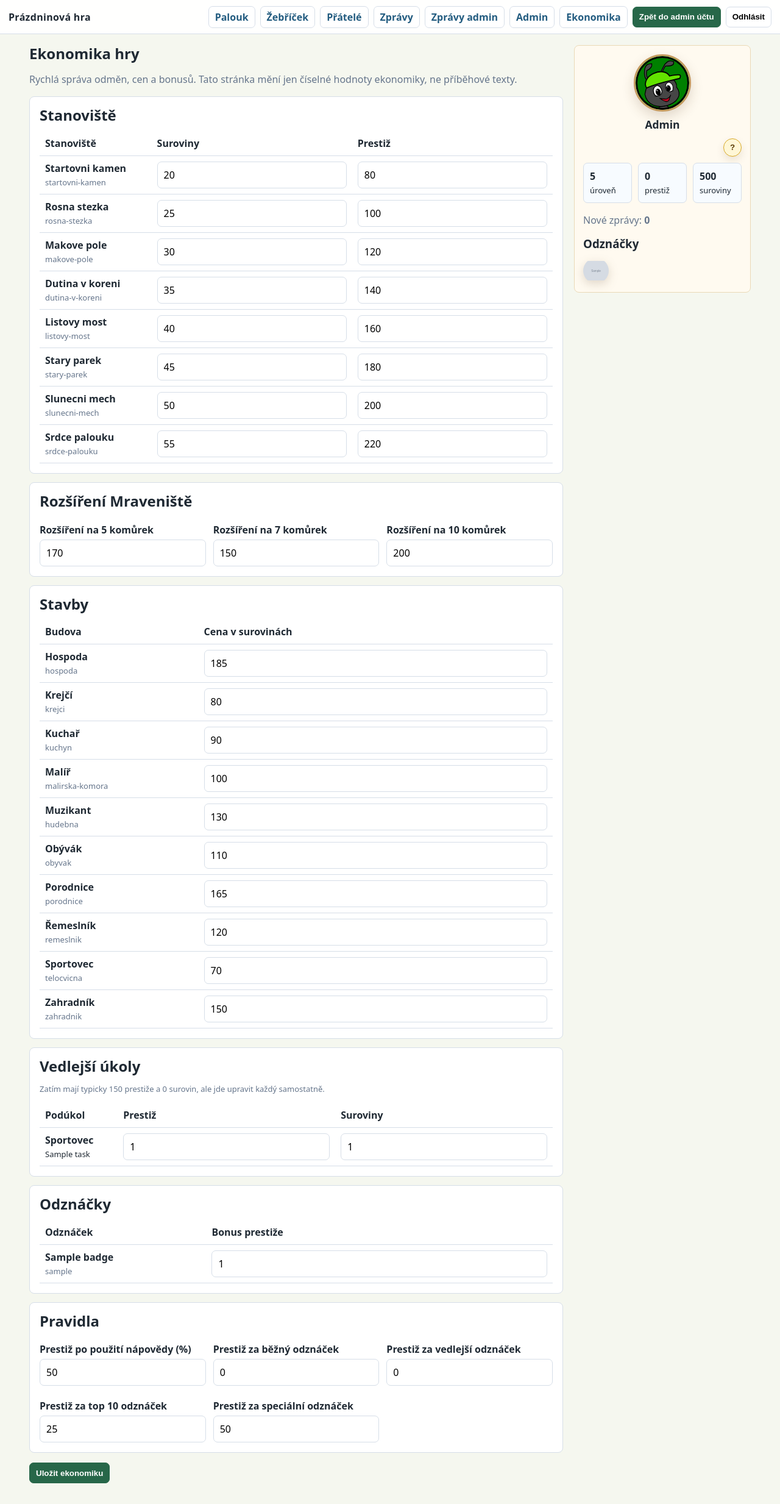
After one commit to osexep22/prazdninovahra, a Laravel app: page /admin/ekonomika in a window 1280 px wide. The commit adds this page. Shown: the whole page at 61% size. Run offline with Laravel 12, Linux system fonts and the light colour scheme; a user stored in the database is signed in; data comes from the database, SQL or seed files in the repository; tables that the repository leaves empty hold one stand-in row (values such as "Sample post"); grey boxes marked "Sample" are stand-in pictures; parts of the project's set-up code (start-up, migrations or seed data) failed here and were passed over; some libraries are stand-ins or nearby versions.

Commit message:
Centralize game economy and anthill upgrades

```diff
--- a/app/Http/Controllers/AdminController.php
+++ b/app/Http/Controllers/AdminController.php
@@ -2,6 +2,7 @@
 
 namespace App\Http\Controllers;
 
+use App\Services\EconomyService;
 use App\Support\AnswerNormalizer;
 use Illuminate\Http\RedirectResponse;
 use Illuminate\Http\Request;
@@ -15,6 +16,10 @@ use Illuminate\View\View;
 
 class AdminController extends Controller
 {
+    public function __construct(private readonly EconomyService $economy)
+    {
+    }
+
     private function guardAdmin(): void
     {
         abort_unless(Auth::check() && Auth::user()->role === 'admin', 403);
@@ -358,6 +363,141 @@ class AdminController extends Controller
         return back()->with('success', 'Oznámení vytvořeno.');
     }
 
+    public function economy(): View
+    {
+        $this->guardAdmin();
+
+        return view('admin.economy', [
+            'settings' => $this->economy->allSettings(),
+            'locations' => DB::table('locations')->orderBy('sort_order')->get(['id', 'name', 'slug', 'reward_resources', 'reward_prestige']),
+            'buildings' => DB::table('buildings')->orderBy('name')->get(['id', 'name', 'slug', 'cost_resources']),
+            'buildingTasks' => DB::table('building_tasks')
+                ->join('buildings', 'buildings.id', '=', 'building_tasks.building_id')
+                ->select('building_tasks.id', 'building_tasks.title', 'building_tasks.reward_prestige', 'building_tasks.reward_resources', 'buildings.name as building_name')
+                ->orderBy('buildings.name')
+                ->orderBy('building_tasks.sort_order')
+                ->get(),
+            'badges' => DB::table('badges')->orderBy('slug')->get(['id', 'slug', 'name', 'prestige_bonus']),
+        ]);
+    }
+
+    public function updateEconomy(Request $request): RedirectResponse
+    {
+        $this->guardAdmin();
+        $data = $request->validate([
+            'locations' => ['array'],
+            'locations.*.reward_resources' => ['required', 'integer', 'min:0'],
+            'locations.*.reward_prestige' => ['required', 'integer', 'min:0'],
+            'settings' => ['array'],
+            'settings.*' => ['required', 'integer', 'min:0'],
+            'buildings' => ['array'],
+            'buildings.*.cost_resources' => ['required', 'integer', 'min:0'],
+            'building_tasks' => ['array'],
+            'building_tasks.*.reward_prestige' => ['required', 'integer', 'min:0'],
+            'building_tasks.*.reward_resources' => ['required', 'integer', 'min:0'],
+            'badges' => ['array'],
+            'badges.*.prestige_bonus' => ['required', 'integer', 'min:0'],
+        ]);
+
+        DB::transaction(function () use ($data) {
+            foreach (($data['locations'] ?? []) as $id => $reward) {
+                DB::table('locations')->where('id', (int) $id)->update([
+                    'reward_resources' => (int) $reward['reward_resources'],
+                    'reward_prestige' => (int) $reward['reward_prestige'],
+                    'updated_at' => now(),
+                ]);
+            }
+
+            $this->economy->updateSettings($data['settings'] ?? []);
+
+            if (array_key_exists('badge.location.prestige_bonus', $data['settings'] ?? [])) {
+                DB::table('badges')->where('slug', 'like', 'lokace-%')->update([
+                    'prestige_bonus' => (int) $data['settings']['badge.location.prestige_bonus'],
+                    'updated_at' => now(),
+                ]);
+            }
+            if (array_key_exists('badge.top10.prestige_bonus', $data['settings'] ?? [])) {
+                DB::table('badges')->where('slug', 'like', 'top-10-%')->update([
+                    'prestige_bonus' => (int) $data['settings']['badge.top10.prestige_bonus'],
+                    'updated_at' => now(),
+                ]);
+            }
+            if (array_key_exists('badge.building_task.prestige_bonus', $data['settings'] ?? [])) {
+                DB::table('badges')
+                    ->whereIn('slug', ['vsechny-ukoly-budovy', 'prvni-budova', 'pet-budov'])
+                    ->update([
+                        'prestige_bonus' => (int) $data['settings']['badge.building_task.prestige_bonus'],
+                        'updated_at' => now(),
+                    ]);
+            }
+            if (array_key_exists('badge.special.prestige_bonus', $data['settings'] ?? [])) {
+                DB::table('badges')->where('slug', 'adminsky-odznacek')->update([
+                    'prestige_bonus' => (int) $data['settings']['badge.special.prestige_bonus'],
+                    'updated_at' => now(),
+                ]);
+            }
+
+            foreach (($data['buildings'] ?? []) as $id => $building) {
+                DB::table('buildings')->where('id', (int) $id)->update([
+                    'cost_resources' => (int) $building['cost_resources'],
+                    'updated_at' => now(),
+                ]);
+            }
+
+            foreach (($data['building_tasks'] ?? []) as $id => $task) {
+                DB::table('building_tasks')->where('id', (int) $id)->update([
+                    'reward_prestige' => (int) $task['reward_prestige'],
+                    'reward_resources' => (int) $task['reward_resources'],
+                    'updated_at' => now(),
+                ]);
+            }
+
+            foreach (($data['badges'] ?? []) as $id => $badge) {
+                DB::table('badges')->where('id', (int) $id)->update([
+                    'prestige_bonus' => (int) $badge['prestige_bonus'],
+                    'updated_at' => now(),
+                ]);
+            }
+
+            if (array_key_exists('badge.location.prestige_bonus', $data['settings'] ?? [])) {
+                DB::table('badges')->where('slug', 'like', 'lokace-%')->update([
+                    'prestige_bonus' => (int) $data['settings']['badge.location.prestige_bonus'],
+                    'updated_at' => now(),
+                ]);
+            }
+            if (array_key_exists('badge.top10.prestige_bonus', $data['settings'] ?? [])) {
+                DB::table('badges')->where('slug', 'like', 'top-10-%')->update([
+                    'prestige_bonus' => (int) $data['settings']['badge.top10.prestige_bonus'],
+                    'updated_at' => now(),
+                ]);
+            }
+            if (array_key_exists('badge.building_task.prestige_bonus', $data['settings'] ?? [])) {
+                DB::table('badges')
+                    ->whereIn('slug', ['vsechny-ukoly-budovy', 'prvni-budova', 'pet-budov'])
+                    ->update([
+                        'prestige_bonus' => (int) $data['settings']['badge.building_task.prestige_bonus'],
+                        'updated_at' => now(),
+                    ]);
+            }
+            if (array_key_exists('badge.special.prestige_bonus', $data['settings'] ?? [])) {
+                DB::table('badges')->where('slug', 'adminsky-odznacek')->update([
+                    'prestige_bonus' => (int) $data['settings']['badge.special.prestige_bonus'],
+                    'updated_at' => now(),
+                ]);
+            }
+        });
+
+        $this->audit('economy_updated', 'economy', null, null, [
+            'locations' => array_keys($data['locations'] ?? []),
+            'settings' => array_keys($data['settings'] ?? []),
+            'buildings' => array_keys($data['buildings'] ?? []),
+            'building_tasks' => array_keys($data['building_tasks'] ?? []),
+            'badges' => array_keys($data['badges'] ?? []),
+        ]);
+
+        return back()->with('success', 'Ekonomika hry uložena.');
+    }
+
     public function content(): View
     {
         $this->guardAdmin();
--- /dev/null
+++ b/app/Services/EconomyService.php
@@ -0,0 +1,104 @@
+<?php
+
+namespace App\Services;
+
+use Illuminate\Support\Facades\DB;
+
+class EconomyService
+{
+    public function setting(string $key): int
+    {
+        $value = DB::table('economy_settings')->where('key', $key)->value('value');
+
+        return (int) ($value ?? config('economy.settings.' . $key, 0));
+    }
+
+    public function allSettings(): array
+    {
+        $defaults = config('economy.settings', []);
+        $stored = DB::table('economy_settings')->pluck('value', 'key')->all();
+
+        return collect($defaults)
+            ->mapWithKeys(fn ($value, $key) => [$key => (int) ($stored[$key] ?? $value)])
+            ->all();
+    }
+
+    public function updateSettings(array $settings): void
+    {
+        foreach ($settings as $key => $value) {
+            if (! array_key_exists($key, config('economy.settings', []))) {
+                continue;
+            }
+
+            DB::table('economy_settings')->updateOrInsert(
+                ['key' => $key],
+                ['value' => max(0, (int) $value), 'updated_at' => now(), 'created_at' => now()]
+            );
+        }
+    }
+
+    public function locationPrestigeAfterHint(object $location, int $userId): int
+    {
+        $prestige = (int) $location->reward_prestige;
+        if (! $this->locationHintUsed((int) $location->id, $userId)) {
+            return $prestige;
+        }
+
+        return (int) floor($prestige * $this->setting('hint.prestige_multiplier_percent') / 100);
+    }
+
+    public function locationHintUsed(int $locationId, int $userId): bool
+    {
+        return DB::table('user_hint_purchases')
+            ->join('task_hints', 'task_hints.id', '=', 'user_hint_purchases.hint_id')
+            ->join('location_tasks', 'location_tasks.id', '=', 'task_hints.location_task_id')
+            ->where('user_hint_purchases.user_id', $userId)
+            ->where('location_tasks.location_id', $locationId)
+            ->exists();
+    }
+
+    public function ensureInitialAnthillRooms(int $userId): void
+    {
+        $initialRooms = $this->setting('anthill.initial_rooms');
+        $this->grantRooms($userId, $initialRooms, 0);
+    }
+
+    public function anthillCapacity(int $userId): int
+    {
+        return (int) DB::table('user_building_slots')
+            ->join('building_slots', 'building_slots.id', '=', 'user_building_slots.building_slot_id')
+            ->where('user_building_slots.user_id', $userId)
+            ->where('building_slots.slot_number', '<=', $this->setting('anthill.max_rooms'))
+            ->count();
+    }
+
+    public function expansionTargets(): array
+    {
+        return [5, 7, 10];
+    }
+
+    public function availableExpansionTargets(int $capacity): array
+    {
+        return array_values(array_filter($this->expansionTargets(), fn (int $target) => $target > $capacity));
+    }
+
+    public function expansionCost(int $target): int
+    {
+        return $this->setting('anthill.expansion.' . $target . '.cost_resources');
+    }
+
+    public function grantRooms(int $userId, int $targetRooms, int $costPaid): void
+    {
+        $slotIds = DB::table('building_slots')
+            ->where('slot_number', '<=', $targetRooms)
+            ->orderBy('slot_number')
+            ->pluck('id');
+
+        foreach ($slotIds as $slotId) {
+            DB::table('user_building_slots')->updateOrInsert(
+                ['user_id' => $userId, 'building_slot_id' => $slotId],
+                ['purchased_at' => now(), 'cost_paid' => $costPaid]
+            );
+        }
+    }
+}
--- /dev/null
+++ b/config/economy.php
@@ -0,0 +1,41 @@
+<?php
+
+return [
+    'settings' => [
+        'hint.prestige_multiplier_percent' => 50,
+        'anthill.initial_rooms' => 3,
+        'anthill.max_rooms' => 10,
+        'anthill.expansion.5.cost_resources' => 170,
+        'anthill.expansion.7.cost_resources' => 150,
+        'anthill.expansion.10.cost_resources' => 200,
+        'building_task.reward_prestige' => 150,
+        'badge.location.prestige_bonus' => 0,
+        'badge.building_task.prestige_bonus' => 0,
+        'badge.top10.prestige_bonus' => 25,
+        'badge.special.prestige_bonus' => 50,
+    ],
+    'location_rewards' => [
+        'ukol-1' => ['resources' => 100, 'prestige' => 180],
+        'ukol-2' => ['resources' => 100, 'prestige' => 125],
+        'ukol-3' => ['resources' => 100, 'prestige' => 125],
+        'ukol-4' => ['resources' => 100, 'prestige' => 150],
+        'ukol-5' => ['resources' => 150, 'prestige' => 200],
+        'ukol-6' => ['resources' => 150, 'prestige' => 150],
+        'ukol-7' => ['resources' => 190, 'prestige' => 100],
+        'ukol-8' => ['resources' => 180, 'prestige' => 180],
+        'ukol-9' => ['resources' => 200, 'prestige' => 200],
+        'ukol-10' => ['resources' => 160, 'prestige' => 100],
+    ],
+    'building_costs' => [
+        'telocvicna' => 70,
+        'krejci' => 80,
+        'kuchyn' => 90,
+        'malirska-komora' => 100,
+        'obyvak' => 110,
+        'remeslnik' => 120,
+        'hudebna' => 130,
+        'zahradnik' => 150,
+        'porodnice' => 165,
+        'hospoda' => 185,
+    ],
+];
--- a/resources/views/admin/dashboard.blade.php
+++ b/resources/views/admin/dashboard.blade.php
@@ -9,6 +9,7 @@
 <p>Úkoly čekající na kontrolu: <b>{{ $manualTasks }}</b></p>
 <p class="row"><a class="btn" href="/admin/hraci">Hráči</a><a class="btn" href="/admin/zpravy">Zprávy</a><a class="btn" href="/admin/novinky">Novinky</a><a class="btn" href="/admin/obsah">Herní obsah</a></p>
 <h2>Zdroje registrací</h2>
+<p><a class="btn primary" href="/admin/ekonomika">Ekonomika hry</a></p>
 <div class="grid">
     @for($source = 1; $source <= 7; $source++)
         <div class="card">
--- /dev/null
+++ b/resources/views/admin/economy.blade.php
@@ -0,0 +1,113 @@
+@extends('layouts.app')
+@section('content')
+<h1>Ekonomika hry</h1>
+<p class="muted">Rychlá správa odměn, cen a bonusů. Tato stránka mění jen číselné hodnoty ekonomiky, ne příběhové texty.</p>
+
+<form method="post" action="/admin/ekonomika">
+    @csrf
+
+    <div class="panel" style="margin-bottom:14px">
+        <h2>Stanoviště</h2>
+        <table>
+            <thead><tr><th>Stanoviště</th><th>Suroviny</th><th>Prestiž</th></tr></thead>
+            <tbody>
+            @foreach($locations as $location)
+                <tr>
+                    <td><b>{{ $location->name }}</b><br><span class="small muted">{{ $location->slug }}</span></td>
+                    <td><input type="number" min="0" name="locations[{{ $location->id }}][reward_resources]" value="{{ $location->reward_resources }}" required></td>
+                    <td><input type="number" min="0" name="locations[{{ $location->id }}][reward_prestige]" value="{{ $location->reward_prestige }}" required></td>
+                </tr>
+            @endforeach
+            </tbody>
+        </table>
+    </div>
+
+    <div class="panel" style="margin-bottom:14px">
+        <h2>Rozšíření Mraveniště</h2>
+        <div class="grid">
+            @foreach([5, 7, 10] as $rooms)
+                @php($key = 'anthill.expansion.' . $rooms . '.cost_resources')
+                <div>
+                    <label>Rozšíření na {{ $rooms }} komůrek</label>
+                    <input type="number" min="0" name="settings[{{ $key }}]" value="{{ $settings[$key] ?? 0 }}" required>
+                </div>
+            @endforeach
+        </div>
+    </div>
+
+    <div class="panel" style="margin-bottom:14px">
+        <h2>Stavby</h2>
+        <table>
+            <thead><tr><th>Budova</th><th>Cena v surovinách</th></tr></thead>
+            <tbody>
+            @foreach($buildings as $building)
+                <tr>
+                    <td><b>{{ $building->name }}</b><br><span class="small muted">{{ $building->slug }}</span></td>
+                    <td><input type="number" min="0" name="buildings[{{ $building->id }}][cost_resources]" value="{{ $building->cost_resources }}" required></td>
+                </tr>
+            @endforeach
+            </tbody>
+        </table>
+    </div>
+
+    <div class="panel" style="margin-bottom:14px">
+        <h2>Vedlejší úkoly</h2>
+        <p class="small muted">Zatím mají typicky 150 prestiže a 0 surovin, ale jde upravit každý samostatně.</p>
+        <table>
+            <thead><tr><th>Podúkol</th><th>Prestiž</th><th>Suroviny</th></tr></thead>
+            <tbody>
+            @foreach($buildingTasks as $task)
+                <tr>
+                    <td><b>{{ $task->building_name }}</b><br><span class="small">{{ $task->title }}</span></td>
+                    <td><input type="number" min="0" name="building_tasks[{{ $task->id }}][reward_prestige]" value="{{ $task->reward_prestige }}" required></td>
+                    <td><input type="number" min="0" name="building_tasks[{{ $task->id }}][reward_resources]" value="{{ $task->reward_resources }}" required></td>
+                </tr>
+            @endforeach
+            </tbody>
+        </table>
+    </div>
+
+    <div class="panel" style="margin-bottom:14px">
+        <h2>Odznáčky</h2>
+        <table>
+            <thead><tr><th>Odznáček</th><th>Bonus prestiže</th></tr></thead>
+            <tbody>
+            @foreach($badges as $badge)
+                <tr>
+                    <td><b>{{ $badge->name }}</b><br><span class="small muted">{{ $badge->slug }}</span></td>
+                    <td><input type="number" min="0" name="badges[{{ $badge->id }}][prestige_bonus]" value="{{ $badge->prestige_bonus }}" required></td>
+                </tr>
+            @endforeach
+            </tbody>
+        </table>
+    </div>
+
+    <div class="panel">
+        <h2>Pravidla</h2>
+        <div class="grid">
+            <div>
+                <label>Prestiž po použití nápovědy (%)</label>
+                <input type="number" min="0" max="100" name="settings[hint.prestige_multiplier_percent]" value="{{ $settings['hint.prestige_multiplier_percent'] ?? 50 }}" required>
+            </div>
+            <div>
+                <label>Prestiž za běžný odznáček</label>
+                <input type="number" min="0" name="settings[badge.location.prestige_bonus]" value="{{ $settings['badge.location.prestige_bonus'] ?? 0 }}" required>
+            </div>
+            <div>
+                <label>Prestiž za vedlejší odznáček</label>
+                <input type="number" min="0" name="settings[badge.building_task.prestige_bonus]" value="{{ $settings['badge.building_task.prestige_bonus'] ?? 0 }}" required>
+            </div>
+            <div>
+                <label>Prestiž za top 10 odznáček</label>
+                <input type="number" min="0" name="settings[badge.top10.prestige_bonus]" value="{{ $settings['badge.top10.prestige_bonus'] ?? 25 }}" required>
+            </div>
+            <div>
+                <label>Prestiž za speciální odznáček</label>
+                <input type="number" min="0" name="settings[badge.special.prestige_bonus]" value="{{ $settings['badge.special.prestige_bonus'] ?? 50 }}" required>
+            </div>
+        </div>
+    </div>
+
+    <p><button class="primary">Uložit ekonomiku</button></p>
+</form>
+@endsection
--- a/resources/views/layouts/app.blade.php
+++ b/resources/views/layouts/app.blade.php
@@ -177,6 +177,7 @@
         .loc[data-state="locked"] a { pointer-events:none; color:inherit; }
         .anthill-scene { min-height:100vh; padding:108px 24px 32px; background:#8b6741; position:relative; overflow:hidden; display:grid; grid-template-rows:auto minmax(0, 1fr); gap:14px; }
         .anthill-title { position:relative; z-index:4; width:max-content; max-width:min(540px, calc(100vw - 48px)); padding:10px 14px; border-radius:999px; background:rgba(255,247,226,.84); border:1px solid rgba(255,255,255,.52); box-shadow:0 14px 34px rgba(61,39,18,.2); display:flex; align-items:center; gap:8px; }
+        .anthill-economy-panel { position:relative; z-index:4; justify-self:center; width:min(820px, calc(100vw - 48px)); padding:10px 12px; border-radius:8px; background:rgba(255,253,242,.92); border:1px solid rgba(255,255,255,.66); box-shadow:0 12px 28px rgba(61,39,18,.16); display:flex; flex-wrap:wrap; align-items:center; gap:10px 14px; }
         .anthill-title h1 { margin:0; font-size:28px; }
         .anthill-title p:not(.muted) { display:none; position:absolute; left:0; top:52px; width:min(380px, calc(100vw - 36px)); margin:0; padding:12px 14px; border-radius:8px; background:#172033; color:#eaf2f9; box-shadow:0 16px 40px rgba(0,0,0,.24); }
         .anthill-title:hover p:not(.muted), .anthill-title:focus-within p:not(.muted) { display:block; }
@@ -274,6 +275,7 @@
                 @if($me->role === 'admin')
                     <a href="/admin/zpravy" class="{{ $adminMessages > 0 ? 'nav-alert' : '' }}">Zprávy admin @if($adminMessages > 0)<span class="nav-badge">{{ $adminMessages }}</span>@endif</a>
                     <a href="/admin">Admin</a>
+                    <a href="/admin/ekonomika">Ekonomika</a>
                 @endif
                 @if(session('impersonator_admin_id'))
                     <form method="post" action="/admin/stop-impersonating" class="inline">@csrf <button class="primary">Zpět do admin účtu</button></form>
--- a/routes/web.php
+++ b/routes/web.php
@@ -29,6 +29,7 @@ Route::middleware('auth')->group(function () {
     Route::post('/hints/{hintId}/buy', [GameController::class, 'buyHint']);
     Route::get('/mraveniste', [GameController::class, 'anthill']);
     Route::get('/pratele/{friendId}/mraveniste', [GameController::class, 'friendAnthill']);
+    Route::post('/mraveniste/rozsireni/{rooms}', [GameController::class, 'buyAnthillExpansion']);
     Route::post('/mraveniste/slots/{slotId}/buy', [GameController::class, 'buySlot']);
     Route::post('/mraveniste/build', [GameController::class, 'build']);
     Route::get('/budovy/{slug}', [GameController::class, 'building']);
@@ -57,6 +58,8 @@ Route::middleware('auth')->group(function () {
         Route::get('/novinky', [AdminController::class, 'announcements']);
         Route::post('/novinky', [AdminController::class, 'storeAnnouncement']);
         Route::get('/obsah', [AdminController::class, 'content']);
+        Route::get('/ekonomika', [AdminController::class, 'economy']);
+        Route::post('/ekonomika', [AdminController::class, 'updateEconomy']);
         Route::post('/obsah/texty/{key}', [AdminController::class, 'updateGameContent']);
         Route::post('/obsah/lokace/{id}', [AdminController::class, 'updateLocation']);
         Route::post('/obsah/ukoly/{id}', [AdminController::class, 'updateLocationTask']);
```
Also changed, not shown: app/Http/Controllers/GameController.php (+58 -11 lines), resources/views/game/anthill.blade.php (+17 -0 lines), resources/views/game/location.blade.php (+16 -8 lines), database/migrations/2026_07_02_010000_add_central_economy_settings.php (added).
